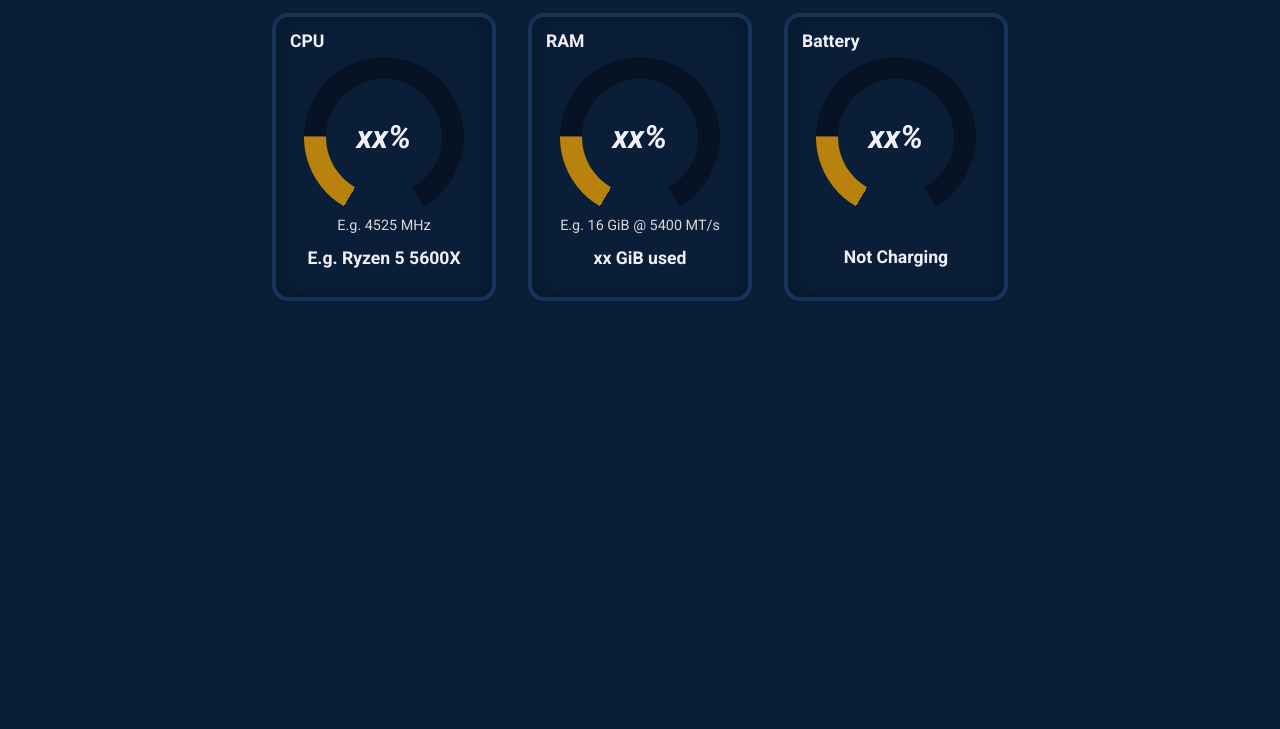
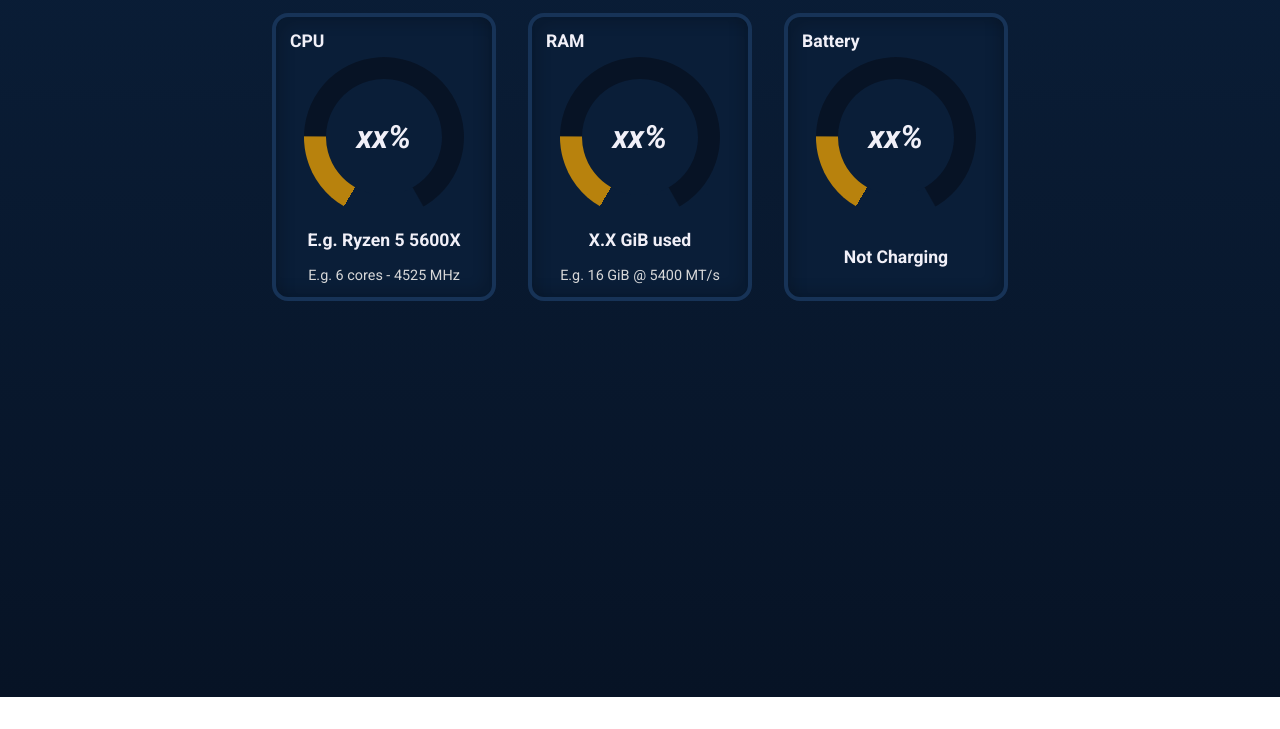
Before and after one commit to travis-heavener/mangomanager, a website: page public/index.html in a window 1280 px wide. Shown: the part 103-832 px from the top of the page. After the commit the page ends 800 px from the top, so only its background shows below. Drawn offline with nearby package versions, Linux system fonts and the light colour scheme.

Commit message:
Add background gradient

```diff
--- a/public/index.css
+++ b/public/index.css
@@ -24,6 +24,9 @@ body {
     width: 100%;
     min-height: 100%;
     background-color: var(--color-base);
+    background: linear-gradient(var(--color-base) 0%, var(--color-dark) 100%);
+    background-attachment: fixed;
+    background-repeat: no-repeat;
 
     color: var(--text-base);
     font-family: "Roboto", sans-serif;
@@ -44,7 +47,7 @@ main {
 
 h1 {
     display: block;
-    margin: 2rem 0 1rem 0;
+    padding: 2rem 0 1rem 0;
     width: 100%;
     font-size: 2.75rem;
     font-weight: 700;
@@ -79,27 +82,33 @@ section {
     position: relative;
 }
 
-section > h2 {
+.wrapper {
+    width: 10rem;
+}
+
+section h2 {
     position: absolute;
     font-size: 1.1rem;
     top: 0.875rem;
     left: 0.875rem;
 }
 
-section > h3 {
+section h3 {
+    width: 100%;
     font-size: 1.1rem;
     height: 2.6em;
     line-height: 2.6em;
     text-align: center;
 }
 
-section > h3 > span {
+section h3 > span {
     display: inline-block;
     vertical-align: middle;
     line-height: 1.15em;
 }
 
 section h4 {
+    margin-top: 0.25rem;
     color: var(--text-dark);
     font-size: 0.9rem;
     font-weight: 400;
--- a/public/index.html
+++ b/public/index.html
@@ -18,29 +18,29 @@
         <main>
             <section id="cpu-section">
                 <h2>CPU</h2>
-                <div id="cpu-usage-wrapper">
+                <div id="cpu-usage-wrapper" class="wrapper">
                     <div id="cpu-usage-wheel" class="wheel">
                         <div></div>
                         <h5 id="cpu-usage-percent"><em>xx%</em></h5>
                     </div>
-                    <h4 id="cpu-speed">E.g. 4525 MHz</h4>
+                    <h3 id="cpu-caption"><span>E.g. Ryzen 5 5600X</span></h3>
                 </div>
-                <h3 id="cpu-caption"><span>E.g. Ryzen 5 5600X</span></h3>
+                <h4 id="cpu-speed">E.g. 6 cores - 4525 MHz</h4>
             </section>
             <section id="ram-section">
                 <h2>RAM</h2>
-                <div id="ram-percent-wrapper">
+                <div id="ram-percent-wrapper" class="wrapper">
                     <div id="ram-percent-wheel" class="wheel">
                         <div></div>
                         <h5 id="ram-percent"><em>xx%</em></h5>
                     </div>
-                    <h4 id="ram-speed">E.g. 16 GiB @ 5400 MT/s</h4>
+                    <h3 id="ram-caption"><span>X.X GiB used</span></h3>
                 </div>
-                <h3 id="ram-caption"><span>xx GiB used</span></h3>
+                <h4 id="ram-speed">E.g. 16 GiB @ 5400 MT/s</h4>
             </section>
             <section id="battery-section">
                 <h2>Battery</h2>
-                <div id="battery-percent-wrapper">
+                <div id="battery-percent-wrapper" class="wrapper">
                     <div id="battery-percent-wheel" class="wheel">
                         <div></div>
                         <h5 id="battery-percent"><em>xx%</em></h5>
--- a/public/index.js
+++ b/public/index.js
@@ -14,7 +14,7 @@ const updateDisplay = (data) => {
 
     // CPU
     $("#cpu-caption > span").text(data.cpu.name);
-    $("#cpu-speed").text(`${data.cpu.numCores} cores @ ${parseInt(data.cpu.currentSpeed * 1e3)} MHz`);
+    $("#cpu-speed").text(`${data.cpu.numCores} cores - ${parseInt(data.cpu.currentSpeed * 1e3)} MHz - ${data.cpu.temp === null ? '??' : parseInt(data.cpu.temp)}°C`);
     $("#cpu-usage-wheel").css("--wheelRot", `${clamp(0, 300, data.cpu.load * 3)}deg`);
     $("#cpu-usage-percent").text(clamp(0, 100, parseInt(data.cpu.load)) + "%");
 
```
